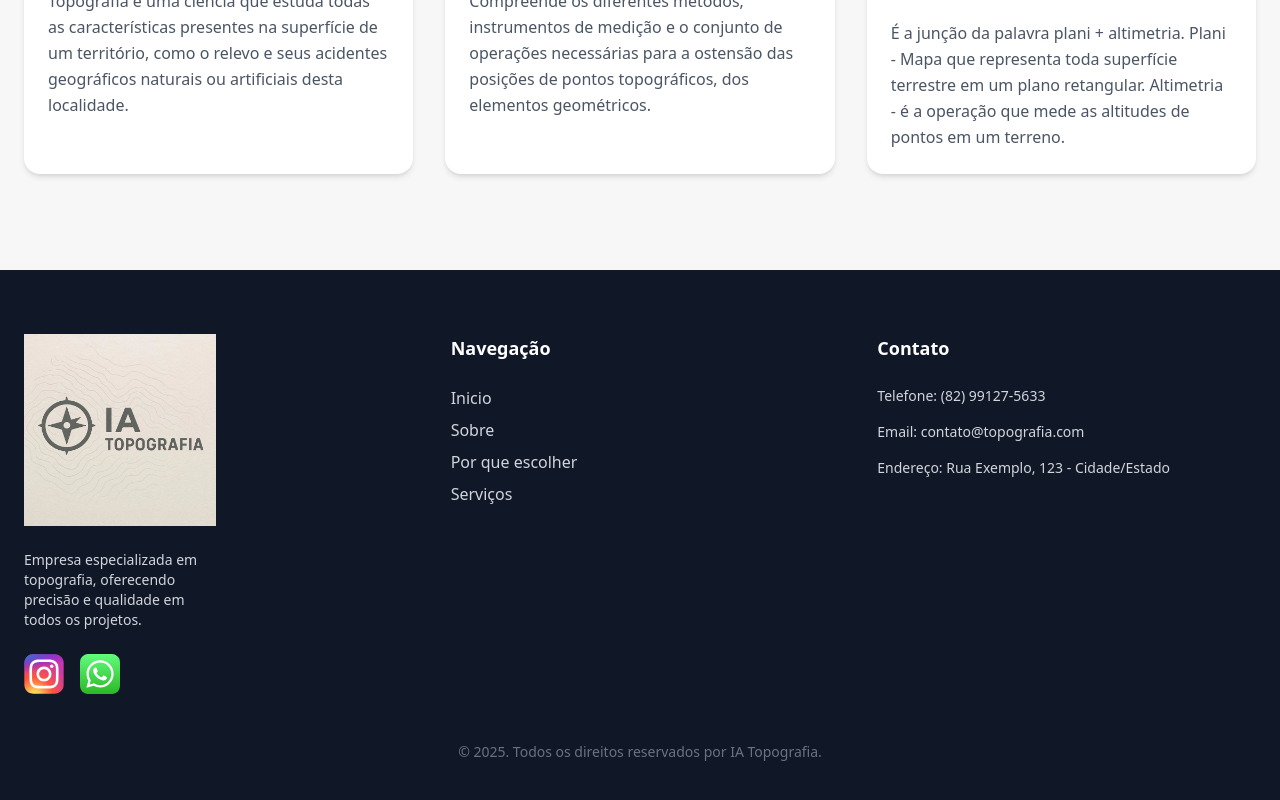
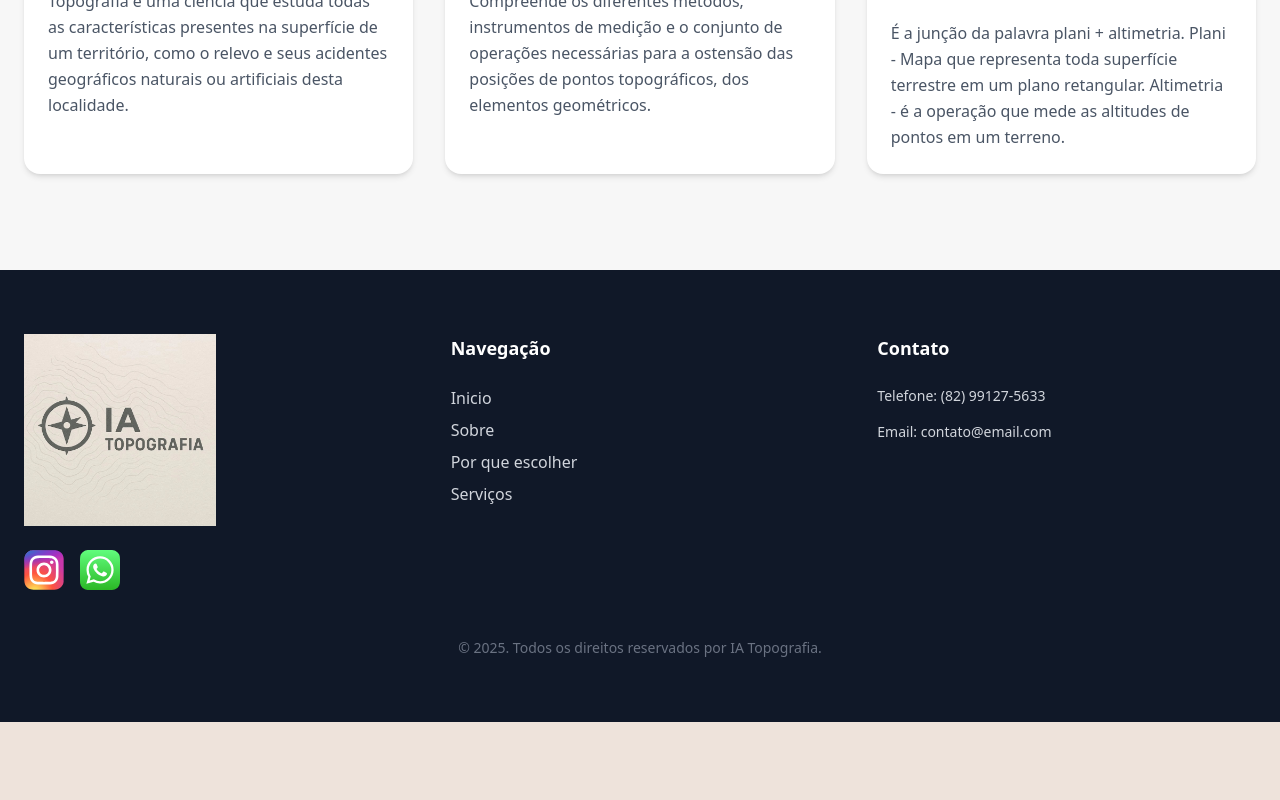
Before and after one commit to PedroLucaV/iatopografia, a Vue app: page / in a window 1280 px wide. Shown: the part 2543-3343 px from the top of the page. After the commit the page ends 3265 px from the top, so only its background shows below. Built offline with nearby package versions, Linux system fonts and the light colour scheme.

Commit message:
feat: removed text and patterned email

```diff
--- a/src/components/Footer.vue
+++ b/src/components/Footer.vue
@@ -16,9 +16,6 @@ const { getLink } = useWhatsapp()
         <div class="max-w-7xl mx-auto grid grid-cols-1 md:grid-cols-3 gap-12">
             <div class="flex flex-col items-center md:items-start gap-6 text-center md:text-left">
                 <img src="/logo.png" alt="Logo" class="w-40 md:w-48" />
-                <p class="text-gray-300 text-sm max-w-xs md:max-w-[200px]">
-                    Empresa especializada em topografia, oferecendo precisão e qualidade em todos os projetos.
-                </p>
                 <div class="flex gap-4 justify-center md:justify-start">
                     <a href="https://www.instagram.com/iatopografia/" class="transition-transform hover:scale-110">
                         <img :src="instaIcon" class="w-8 h-8 md:w-10 md:h-10" alt="Instagram">
@@ -43,8 +40,7 @@ const { getLink } = useWhatsapp()
             <div class="flex flex-col gap-4 items-center md:items-start text-center md:text-left">
                 <h4 class="text-lg font-bold mb-2">Contato</h4>
                 <p class="text-gray-300 text-sm">Telefone: (82) 99127-5633</p>
-                <p class="text-gray-300 text-sm">Email: contato@topografia.com</p>
-                <p class="text-gray-300 text-sm">Endereço: Rua Exemplo, 123 - Cidade/Estado</p>
+                <p class="text-gray-300 text-sm">Email: contato@email.com</p>
             </div>
         </div>
 
```
